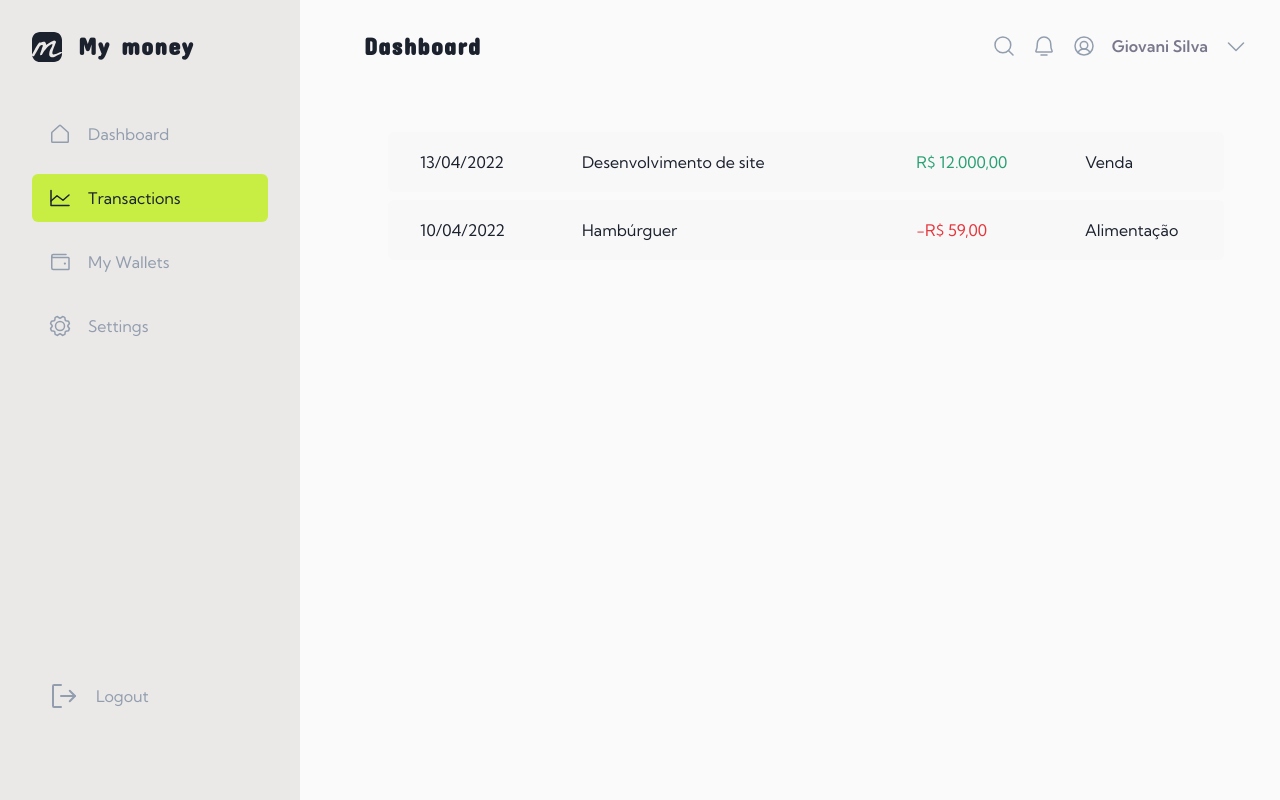
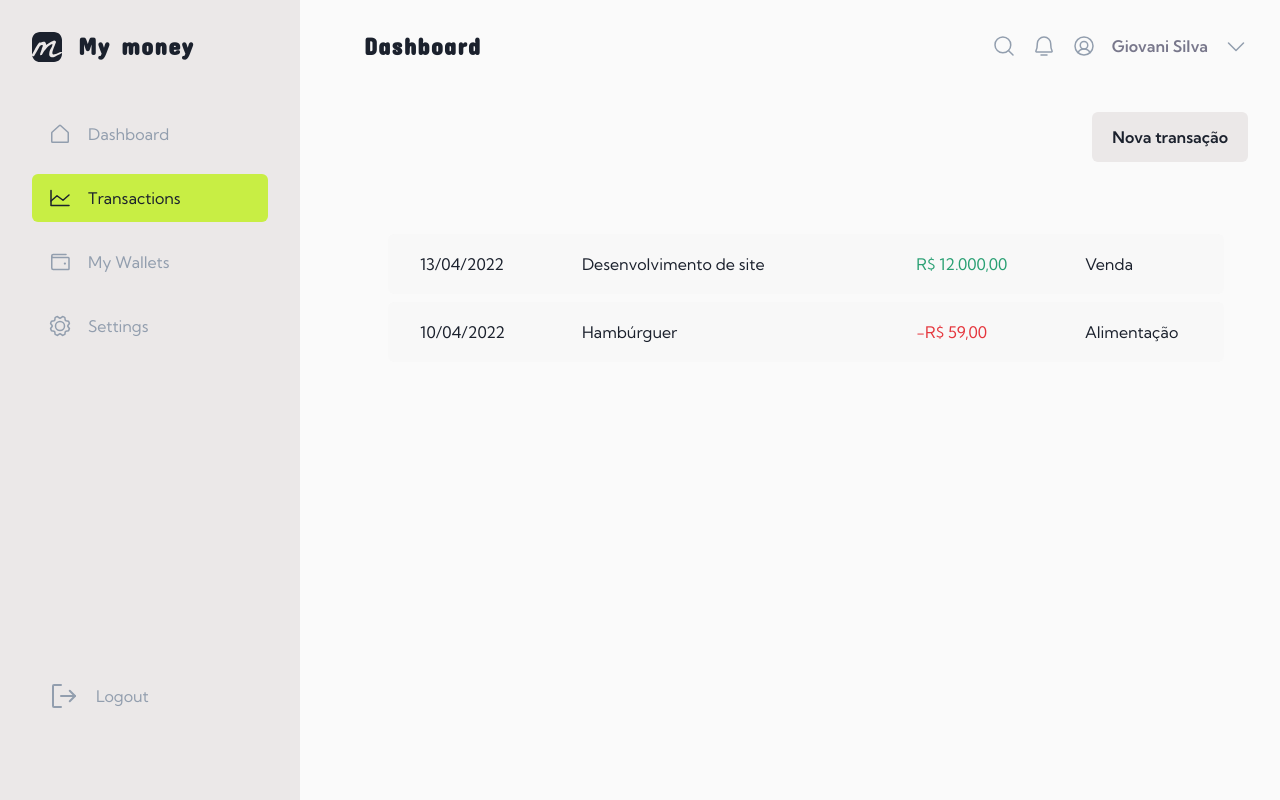
Before and after one commit to Giovani-Silva/my-money, a React (Vite) app: page /transactions in a window 1280 px wide. Built offline with nearby package versions, Linux system fonts and the light colour scheme.

Commit message:
Modal de transação

```diff
--- a/package.json
+++ b/package.json
@@ -9,6 +9,7 @@
     "preview": "vite preview"
   },
   "dependencies": {
+    "@radix-ui/react-dialog": "^1.0.0",
     "phosphor-react": "^1.4.1",
     "react": "^18.2.0",
     "react-dom": "^18.2.0",
--- /dev/null
+++ b/src/components/NewTransactionModal/index.tsx
@@ -0,0 +1,28 @@
+import * as Dialog from '@radix-ui/react-dialog';
+import { X } from 'phosphor-react';
+
+import { CloseButton, Content, Overlay } from './styles';
+
+export function NewTransactionModal() {
+  return (
+    <Dialog.Portal>
+      <Overlay />
+
+      <Content>
+        <Dialog.Title>Nova Transação</Dialog.Title>
+
+        <CloseButton>
+          <X size={24} />
+        </CloseButton>
+
+        <form>
+          <input type="text" placeholder="Descrição" required />
+          <input type="number" placeholder="Preço" required />
+          <input type="text" placeholder="Categoria" required />
+
+          <button type="submit">Cadastrar</button>
+        </form>
+      </Content>
+    </Dialog.Portal>
+  );
+}
--- /dev/null
+++ b/src/components/NewTransactionModal/styles.ts
@@ -0,0 +1,63 @@
+import * as Dialog from '@radix-ui/react-dialog';
+import styled from 'styled-components';
+
+export const Overlay = styled(Dialog.Overlay)`
+  position: fixed;
+  width: 100vw;
+  height: 100vh;
+  inset: 0;
+  background: rgba(0, 0, 0, 0.75);
+`;
+
+export const Content = styled(Dialog.Content)`
+  min-width: 32rem;
+  border-radius: 6px;
+  padding: 2.5rem 3rem;
+  background: ${(props) => props.theme['background-200']};
+  position: fixed;
+  top: 50%;
+  left: 50%;
+  transform: translate(-50%, -50%);
+  form {
+    margin-top: 2rem;
+    display: flex;
+    flex-direction: column;
+    gap: 1rem;
+    input {
+      border-radius: 6px;
+      border: 0;
+      background: ${(props) => props.theme['background-300']};
+      color: ${(props) => props.theme['text-300']};
+      padding: 1rem;
+      &::placeholder {
+        color: ${(props) => props.theme['text-500']};
+      }
+    }
+    button[type='submit'] {
+      height: 50px;
+      border: 0;
+      background: ${(props) => props.theme['green-500']};
+      color: ${(props) => props.theme.white};
+      font-weight: bold;
+      padding: 0 1.25rem;
+      border-radius: 6px;
+      margin-top: 1.25rem;
+      cursor: pointer;
+      &:hover {
+        background: ${(props) => props.theme['green-400']};
+        transition: background-color 0.2s;
+      }
+    }
+  }
+`;
+
+export const CloseButton = styled(Dialog.Close)`
+  position: absolute;
+  background: transparent;
+  border: 0;
+  top: 1.5rem;
+  right: 1.5rem;
+  line-height: 0;
+  cursor: pointer;
+  color: ${(props) => props.theme['text-500']};
+`;
--- a/src/pages/Transactions/index.tsx
+++ b/src/pages/Transactions/index.tsx
@@ -1,5 +1,18 @@
+import * as Dialog from '@radix-ui/react-dialog';
+import { NewTransactionModal } from '../../components/NewTransactionModal';
 import { TransactionsList } from '../../components/TransactionsList';
+import { NewTransactionButton, TransactionsWrapper } from './styles';
 
 export function Transactions() {
-  return <TransactionsList />;
+  return (
+    <TransactionsWrapper>
+      <Dialog.Root>
+        <Dialog.Trigger asChild>
+          <NewTransactionButton>Nova transação</NewTransactionButton>
+        </Dialog.Trigger>
+        <NewTransactionModal />
+      </Dialog.Root>
+      <TransactionsList />
+    </TransactionsWrapper>
+  );
 }
--- a/src/pages/Transactions/styles.ts
+++ b/src/pages/Transactions/styles.ts
@@ -0,0 +1,24 @@
+import styled from 'styled-components';
+
+export const NewTransactionButton = styled.button`
+  height: 50px;
+  border: 0;
+  background: ${(props) => props.theme['background-300']};
+  color: ${(props) => props.theme['text-500']};
+  font-weight: bold;
+  padding: 0 1.25rem;
+  border-radius: 6px;
+  margin-top: 1.25rem;
+  margin-left: auto;
+  cursor: pointer;
+  &:hover {
+    background: ${(props) => props.theme['primary-500']};
+    transition: background-color 0.2s;
+  }
+`;
+
+export const TransactionsWrapper = styled.div`
+  display: flex;
+  flex-direction: column;
+  justify-content: flex-end;
+`;
```
Also changed, not shown: 1 other file (tests, documents, lock files or other folders).
